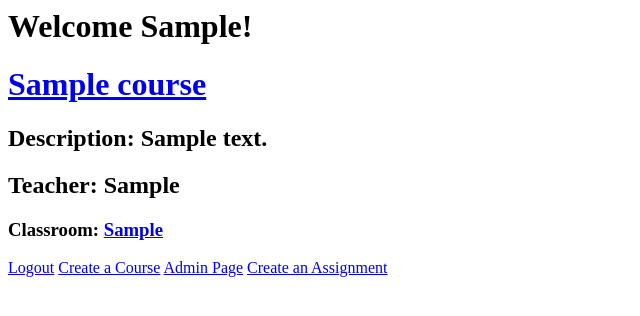
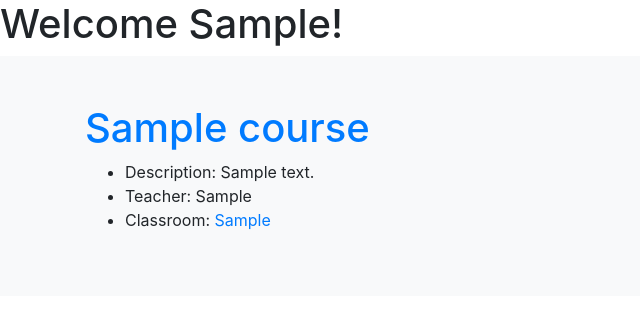
Before and after one commit to RyanKeys/carlysite, a Django app: page / in a window 1280 px wide. Shown: the top 316 px of the page, without its empty margins (0-640 px from the left). Run offline with Django 3.2, Linux system fonts and the light colour scheme; a user stored in the database is signed in; tables that the repository leaves empty hold one stand-in row (values such as "Sample post"); some libraries are stand-ins or nearby versions.

Commit message:
base and bootstrap

```diff
--- /dev/null
+++ b/templates/base.html
@@ -0,0 +1,38 @@
+<!DOCTYPE html>
+<html lang="en">
+  <head>
+    <meta charset="UTF-8" />
+    <meta
+      name="viewport"
+      content="width=device-width, initial-scale=1.0,shrink-to-fit=no"
+    />
+    <title>School Portal</title>
+    <link
+      rel="stylesheet"
+      href="https://stackpath.bootstrapcdn.com/bootstrap/4.5.0/css/bootstrap.min.css"
+      integrity="sha384-9aIt2nRpC12Uk9gS9baDl411NQApFmC26EwAOH8WgZl5MYYxFfc+NcPb1dKGj7Sk"
+      crossorigin="anonymous"
+    />
+    <div class="bg-dark collapse show" id="navbarHeader" style>
+        <div class="container d-flex justify-content-between"></div>
+    </div>
+  </head>
+  <body>
+    {% block content %} {% endblock %}
+    <script
+      src="https://code.jquery.com/jquery-3.5.1.slim.min.js"
+      integrity="sha384-DfXdz2htPH0lsSSs5nCTpuj/zy4C+OGpamoFVy38MVBnE+IbbVYUew+OrCXaRkfj"
+      crossorigin="anonymous"
+    ></script>
+    <script
+      src="https://cdn.jsdelivr.net/npm/popper.js@1.16.0/dist/umd/popper.min.js"
+      integrity="sha384-Q6E9RHvbIyZFJoft+2mJbHaEWldlvI9IOYy5n3zV9zzTtmI3UksdQRVvoxMfooAo"
+      crossorigin="anonymous"
+    ></script>
+    <script
+      src="https://stackpath.bootstrapcdn.com/bootstrap/4.5.0/js/bootstrap.min.js"
+      integrity="sha384-OgVRvuATP1z7JjHLkuOU7Xw704+h835Lr+6QL9UvYjZE3Ipu6Tp75j7Bh/kR0JKI"
+      crossorigin="anonymous"
+    ></script>
+  </body>
+</html>
--- a/templates/landing_page/index.html
+++ b/templates/landing_page/index.html
@@ -1,16 +1,27 @@
-{% if user.is_authenticated %}
+{% extends 'base.html' %} {% block content %} {% if user.is_authenticated %}
 <h1>Welcome {{user.first_name}}!</h1>
-{% for course in courses %}
-<h1>
-  <a href="{% url 'landing_page:detail' course.slug%}">{{course.name}}</a>
-</h1>
-<h2>Description: {{course.description}}</h2>
-<h2>Teacher: {{course.teacher.user.first_name}}</h2>
-<h3>Classroom: <a href="{{course.zoom}}">{{course.zoom}}</a></h3>
-{% endfor %} <a href="{% url 'logout' %}">Logout</a>
-<a href="{%url 'landing_page:create-course'%}">Create a Course</a>
-<a href="/admin">Admin Page</a>
-<a href="{% url 'landing_page:create-assignment' %}">Create an Assignment</a>
+<div class="album py-5 bg-light">
+  <div class="container">
+    <div class="row">
+      {% for course in courses %}
+      <div class="col-md-4">
+        <h1>
+          <a href="{% url 'landing_page:detail' course.slug%}"
+            >{{course.name}}</a
+          >
+        </h1>
+        <ul>
+          <li>Description: {{course.description}}</li>
+          <li>Teacher: {{course.teacher.user.first_name}}</li>
+          <li>Classroom: <a href="{{course.zoom}}">{{course.zoom}}</a></li>
+        </ul>
+      </div>
+
+      {% endfor %}
+    </div>
+  </div>
+</div>
+
 {% else %}<a href="{%url 'login'%}?next={{request.path}}">Login</a>
 
-{% endif %}
+{% endif %} {% endblock %}
```
